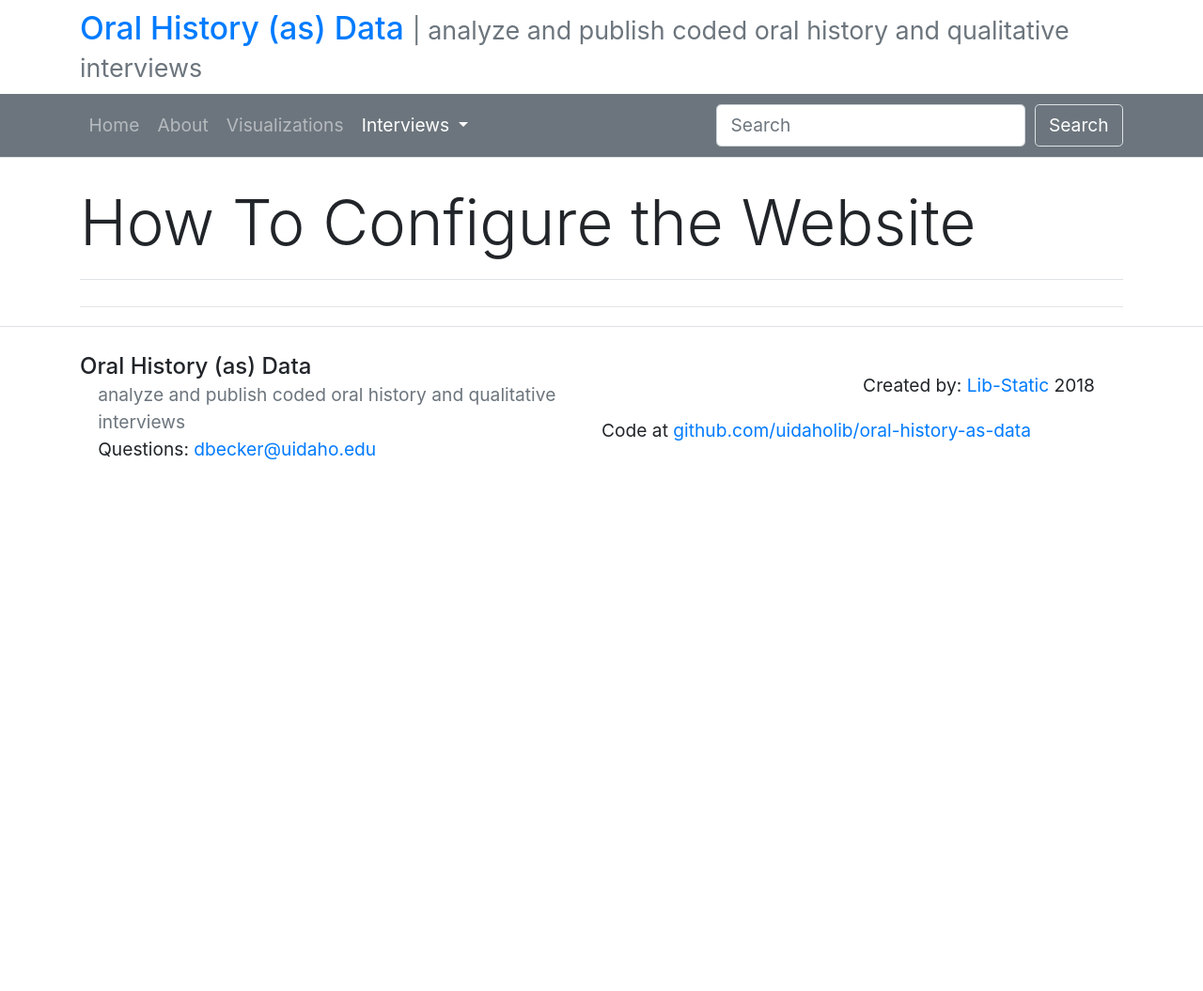
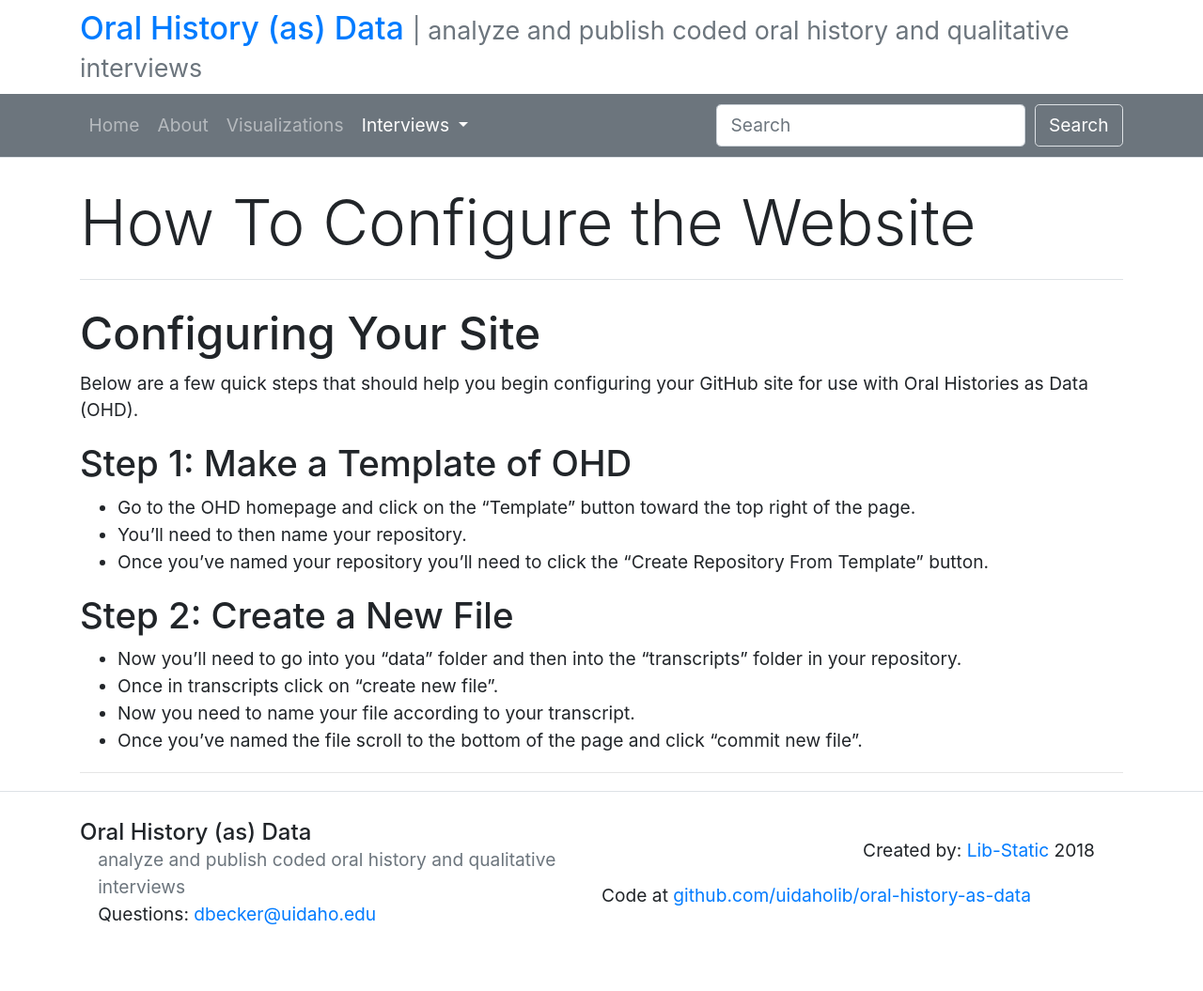
Before and after one commit to uidaholib/oral-history-as-data, a Jekyll site: the page built from _howto/configurethesite.md, in a window 1280 px wide. Shown: the whole page at 94% size. Built offline with Jekyll 4.4.1, drawn with Linux system fonts in a browser that asks for light colours; nearby versions of some CDN libraries; before the commit the page ends 900 px from its top, so only the background shows below that.

Commit message:
added step to C.Site and started Prepare.data

```diff
--- a/_howto/configurethesite.md
+++ b/_howto/configurethesite.md
@@ -2,3 +2,20 @@
 layout: howto
 title: How To Configure the Website
 ---
+
+# Configuring Your Site
+
+Below are a few quick steps that should help you begin configuring your GitHub site for use with Oral Histories as Data (OHD).
+
+## Step 1: Make a Template of OHD
+
+- Go to the OHD homepage and click on the "Template" button toward the top right of the page.
+- You'll need to then name your repository.
+- Once you've named your repository you'll need to click the "Create Repository From Template" button.
+
+## Step 2: Create a New File
+
+- Now you'll need to go into you "data" folder and then into the "transcripts" folder in your repository.
+- Once in transcripts click on "create new file".
+- Now you need to name your file according to your transcript.
+- Once you've named the file scroll to the bottom of the page and click "commit new file".
```
Also changed, not shown: _howto/prepareyourdata.md (+6 -0 lines).
